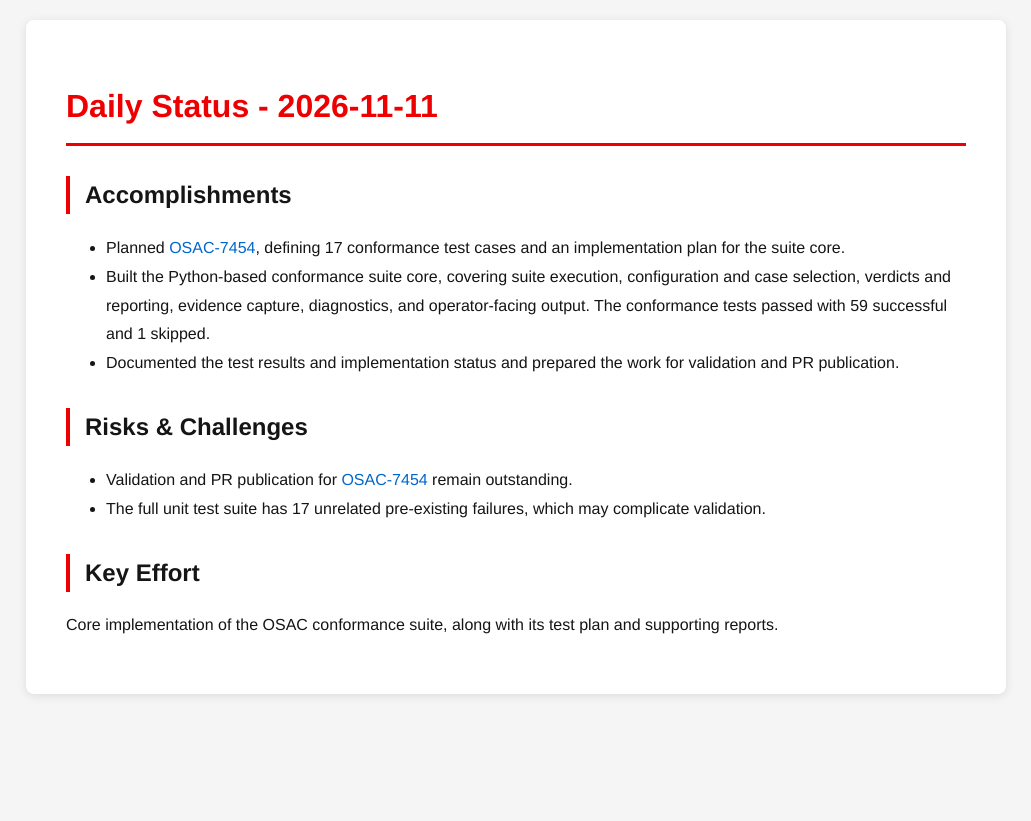
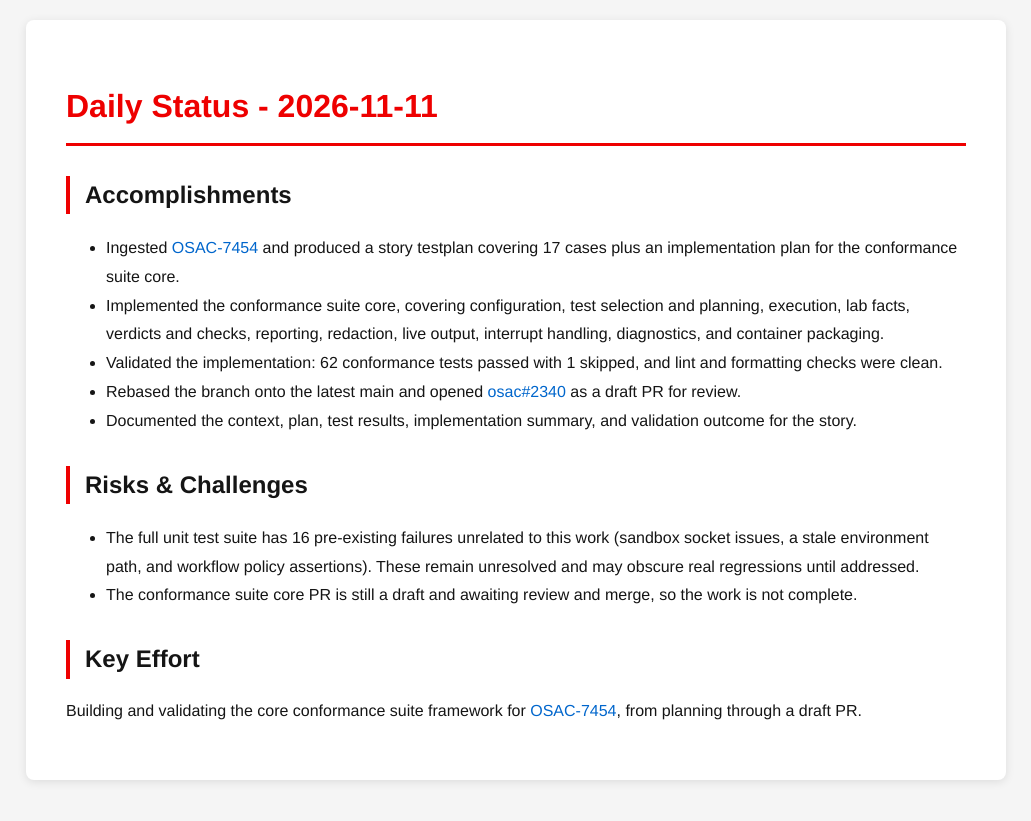
Before and after one commit to tzvatot/daily-status, a Jekyll site: the page built from 2026-11-11.md, in a window 1280 px wide. Shown: the top 821 px of the page, without its empty margins (124-1155 px from the left). Built offline with Jekyll 4.4.1, drawn with Linux system fonts in a browser that asks for light colours.

Commit message:
Daily status update - 2026-11-11

```diff
--- a/2026-11-11.md
+++ b/2026-11-11.md
@@ -7,13 +7,15 @@ date: 2026-11-11
 # Daily Status - 2026-11-11
 
 ## Accomplishments
-- Planned [OSAC-7454](https://redhat.atlassian.net/browse/OSAC-7454), defining 17 conformance test cases and an implementation plan for the suite core.
-- Built the Python-based conformance suite core, covering suite execution, configuration and case selection, verdicts and reporting, evidence capture, diagnostics, and operator-facing output. The conformance tests passed with 59 successful and 1 skipped.
-- Documented the test results and implementation status and prepared the work for validation and PR publication.
+- Ingested [OSAC-7454](https://redhat.atlassian.net/browse/OSAC-7454) and produced a story testplan covering 17 cases plus an implementation plan for the conformance suite core.
+- Implemented the conformance suite core, covering configuration, test selection and planning, execution, lab facts, verdicts and checks, reporting, redaction, live output, interrupt handling, diagnostics, and container packaging.
+- Validated the implementation: 62 conformance tests passed with 1 skipped, and lint and formatting checks were clean.
+- Rebased the branch onto the latest main and opened [osac#2340](https://github.com/osac-project/osac/pull/2340) as a draft PR for review.
+- Documented the context, plan, test results, implementation summary, and validation outcome for the story.
 
 ## Risks & Challenges
-- Validation and PR publication for [OSAC-7454](https://redhat.atlassian.net/browse/OSAC-7454) remain outstanding.
-- The full unit test suite has 17 unrelated pre-existing failures, which may complicate validation.
+- The full unit test suite has 16 pre-existing failures unrelated to this work (sandbox socket issues, a stale environment path, and workflow policy assertions). These remain unresolved and may obscure real regressions until addressed.
+- The conformance suite core PR is still a draft and awaiting review and merge, so the work is not complete.
 
 ## Key Effort
-Core implementation of the OSAC conformance suite, along with its test plan and supporting reports.
+Building and validating the core conformance suite framework for [OSAC-7454](https://redhat.atlassian.net/browse/OSAC-7454), from planning through a draft PR.
```
